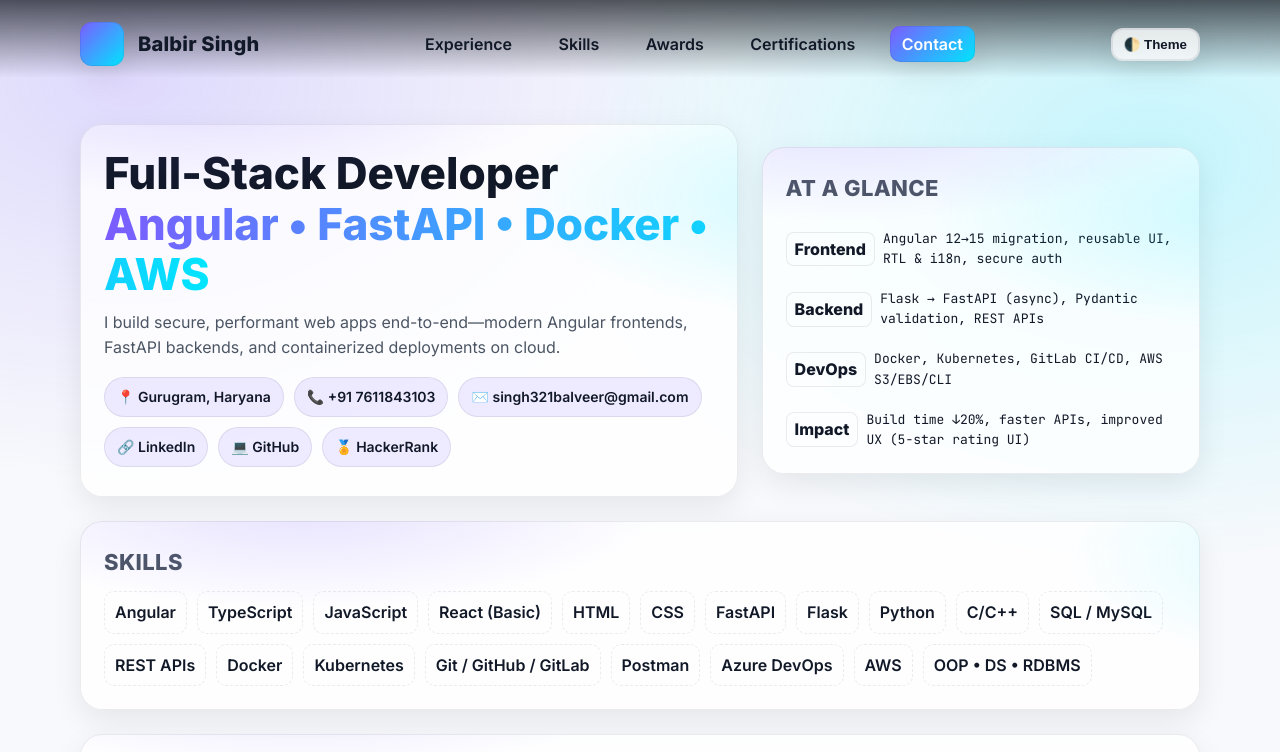
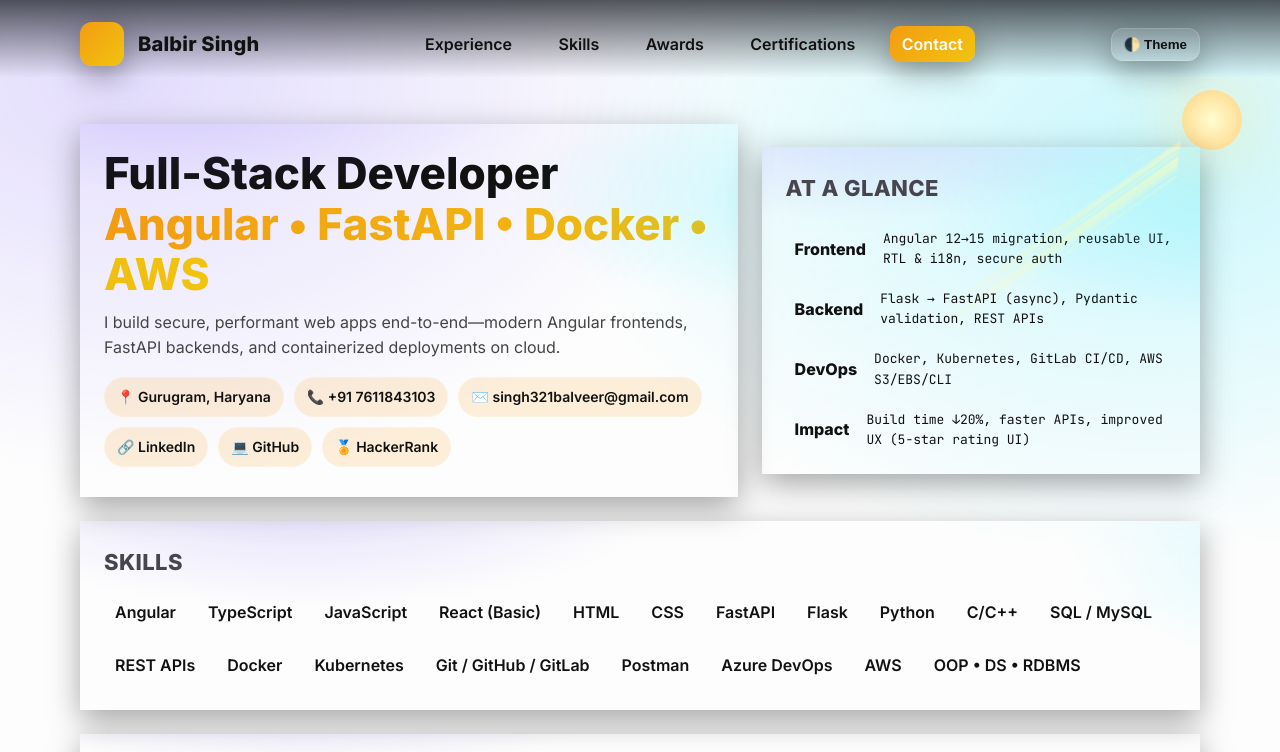
Before and after one commit to balbirsingh08/balbir-singh-portfolio, a plain HTML site: page index.html in a window 1280 px wide. Both pictures are taken after a click on the button "🌓 Theme". Shown: the top 752 px of the page. Drawn offline with Linux system fonts and the light colour scheme.

Commit message:
sunlight

```diff
--- a/index.html
+++ b/index.html
@@ -15,28 +15,57 @@
   <link href="https://fonts.googleapis.com/css2?family=Inter:wght@300;400;600;800&family=JetBrains+Mono:wght@400;700&display=swap" rel="stylesheet">
 
   <style>
-    :root{
+/* Default (Rainy Mode) */
+    :root {
+      --bg: #0a0f1a;
+      --card: rgba(255, 255, 255, 0.06);
+      --card-stroke: rgba(255, 255, 255, 0.15);
+      --text: #e9eef7;
+      --muted: #a9b3c7;
+      --accent: #00bfff;
+      --accent-2: #0077ff;
+      --chip-bg: rgba(0,191,255,0.15);
+      --shadow: 0 10px 30px rgba(0,0,0,0.35);
+    }
+
+    /* Day */
+    [data-theme="day"] {
+      --bg: #fdfdfd;
+      --text: #111;
+      --muted: #444;
+      --accent: #f39c12;
+      --accent-2: #f1c40f;
+      --chip-bg: rgba(243,156,18,0.15);
+    }
+
+    /* Night */
+    [data-theme="night"] {
       --bg: #0b0f17;
-      --card: rgba(255,255,255,0.06);
-      --card-stroke: rgba(255,255,255,0.15);
       --text: #e9eef7;
       --muted: #a9b3c7;
       --accent: #7c5cff;
       --accent-2: #00e5ff;
       --chip-bg: rgba(124,92,255,0.15);
-      --ok: #22c55e;
-      --warn: #f59e0b;
-      --shadow: 0 10px 30px rgba(0,0,0,0.35), inset 0 0 0 1px var(--card-stroke);
-      --radius-xl: 22px;
     }
-    [data-theme="light"]{
-      --bg: #f7f9fc;
-      --card: rgba(255,255,255,0.8);
-      --card-stroke: rgba(16,24,40,0.08);
-      --text: #111827;
-      --muted: #4b5563;
-      --chip-bg: rgba(124,92,255,0.12);
-      --shadow: 0 10px 30px rgba(0,0,0,0.08), inset 0 0 0 1px var(--card-stroke);
+
+    /* Spring */
+    [data-theme="spring"] {
+      --bg: #f0fff4;
+      --text: #064e3b;
+      --muted: #047857;
+      --accent: #10b981;
+      --accent-2: #34d399;
+      --chip-bg: rgba(16,185,129,0.15);
+    }
+
+    /* Winter */
+    [data-theme="winter"] {
+      --bg: #f0f9ff;
+      --text: #0c4a6e;
+      --muted: #0369a1;
+      --accent: #38bdf8;
+      --accent-2: #0ea5e9;
+      --chip-bg: rgba(14,165,233,0.15);
     }
 
     *{box-sizing:border-box}
@@ -202,6 +231,112 @@
       body{background:white}
       .card{box-shadow:none; background:white; border:1px solid #ddd}
     }
+  /* Sparkle effect */
+    .sparkle {
+      position: absolute;
+      width: 8px;
+      height: 8px;
+      background: radial-gradient(circle, #fff, transparent);
+      border-radius: 50%;
+      pointer-events: none;
+      animation: sparkleAnim 1s ease-out forwards;
+    }
+
+    @keyframes sparkleAnim {
+      from {
+        opacity: 1;
+        transform: scale(1);
+      }
+      to {
+        opacity: 0;
+        transform: scale(3);
+      }
+    }
+   /* Rain drops */
+/* === Weather effects (for classes you create in JS) === */
+.rain{
+  position: fixed;
+  top: -12vh;
+  width: 2px;
+  height: 14vh;
+  background: linear-gradient(to bottom, rgba(255,255,255,.8), rgba(255,255,255,0));
+  filter: blur(.5px);
+  animation: rainfall 0.9s linear infinite;
+  pointer-events: none;
+  z-index: 0;
+}
+@keyframes rainfall{
+  to { transform: translateY(120vh); opacity: .25; }
+}
+
+.snow{
+  position: fixed;
+  top: -8vh;
+  color: #fff;
+  text-shadow: 0 0 6px rgba(255,255,255,.6);
+  animation: snowfall linear infinite;
+  pointer-events: none;
+  z-index: 0;
+}
+@keyframes snowfall{
+  to { transform: translate3d(12vw, 115vh, 0) rotate(360deg); opacity: .8; }
+}
+
+.leaf{
+  position: fixed;
+  left: -4vw;         /* start just off-screen on the left  */
+  animation: leafFloat linear infinite;
+  pointer-events: none;
+  z-index: 0;
+}
+@keyframes leafFloat{
+  to { transform: translate3d(108vw, 22vh, 0) rotate(540deg); opacity: .9; }
+}
+/* 🌞 Sunlight effect */
+.sunlight {
+  position: fixed;
+  top: 75px; /* push below header */
+  right: 0;
+  bottom: 0;
+  left: 0;
+  pointer-events: none;
+  z-index: 0; /* keep behind content */
+  overflow: hidden;
+}
+
+.sunlight .sun {
+  width: 60px;
+  height: 60px;
+  border-radius: 50%;
+  background: radial-gradient(circle, #fffdd0, #ffd27f);
+  position: absolute;
+  top: 2%;
+  right: 3%;
+  box-shadow: 0 0 80px rgba(255, 230, 150, 0.9);
+  mix-blend-mode: screen;
+}
+
+/* Sun rays diagonal top-right → bottom-left */
+.sunlight .ray {
+  position: absolute;
+  width: 300px;
+  height: 3px;
+  background: linear-gradient(to left, rgba(255,255,200,0.6), transparent);
+  top: 5%;
+  right: 5%;
+  transform-origin: top right;
+  opacity: 0.4;
+  animation: raySweep 5s ease-in-out infinite alternate;
+}
+
+@keyframes raySweep {
+  from { opacity: 0.2; transform: rotate(-35deg) translate(-30px, -15px); }
+  to   { opacity: 0.8; transform: rotate(-35deg) translate(-80px, 40px); }
+}
+
+/* Keep content above effects */
+header, .container { position: relative; z-index: 1; }
+
   </style>
 </head>
 <body>
@@ -384,26 +519,115 @@
       © <span id="year"></span> Balbir Singh • Built with vanilla HTML/CSS/JS • <a href="#top">Back to top</a>
     </footer>
   </main>
-
   <script>
     // Year
     document.getElementById('year').textContent = new Date().getFullYear();
 
-    // Theme toggle (persist)
-    const root = document.documentElement;
+    // Theme toggle
     const toggle = document.getElementById('themeToggle');
-    const saved = localStorage.getItem('theme');
-    if(saved){ document.documentElement.setAttribute('data-theme', saved); }
-    toggle.addEventListener('click', () => {
-      const isLight = document.documentElement.getAttribute('data-theme') === 'light';
-      const next = isLight ? 'dark' : 'light';
-      document.documentElement.setAttribute('data-theme', next);
-      localStorage.setItem('theme', next);
+    const modes = ["rainy", "day", "spring", "winter"];
+    let modeIndex = 0;
+
+    const saved = localStorage.getItem("theme");
+    if (saved && modes.includes(saved)) {
+      document.documentElement.setAttribute("data-theme", saved);
+      modeIndex = modes.indexOf(saved);
+    } else {
+      document.documentElement.setAttribute("data-theme", "rainy"); // default
+      modeIndex = 0;
+    }
+
+    toggle.addEventListener("click", () => {
+      modeIndex = (modeIndex + 1) % modes.length;
+      const next = modes[modeIndex];
+      document.documentElement.setAttribute("data-theme", next);
+      localStorage.setItem("theme", next);
+      handleEffects(next);
     });
 
-    // Reveal on load (already staggered via CSS)
-    document.querySelectorAll('.reveal').forEach((el,i)=>{
-      // No JS needed; CSS handles delays. Keep for future intersection observers.
+    // Weather effects
+    function handleEffects(theme){
+      document.querySelectorAll(".rain, .snow, .leaf, .sunlight").forEach(el=>el.remove());
+
+      if(theme === "rainy"){
+        for(let i=0; i<80; i++){
+          const drop = document.createElement("div");
+          drop.className = "rain";
+          drop.style.left = Math.random() * window.innerWidth + "px";
+          drop.style.animationDuration = (0.5 + Math.random()*0.9) + "s";
+          document.body.appendChild(drop);
+        }
+      }
+
+      if(theme === "winter"){
+        for(let i=0; i<50; i++){
+          const snow = document.createElement("div");
+          snow.className = "snow";
+          snow.style.left = Math.random() * window.innerWidth + "px";
+          snow.style.fontSize = (10 + Math.random() * 10) + "px";
+          snow.textContent = "❄";
+          snow.style.animationDuration = (3 + Math.random()*3) + "s";
+          document.body.appendChild(snow);
+        }
+      }
+
+      if(theme === "spring"){
+        for(let i=0; i<30; i++){
+          const leaf = document.createElement("div");
+          leaf.className = "leaf";
+          leaf.textContent = "🍂";
+          leaf.style.top = Math.random() * window.innerHeight + "px";
+          leaf.style.fontSize = (12 + Math.random() * 14) + "px";
+          leaf.style.animationDuration = (4 + Math.random()*3) + "s";
+          document.body.appendChild(leaf);
+        }
+      }
+
+      if(theme === "day"){
+        const sunlight = document.createElement("div");
+        sunlight.className = "sunlight";
+
+        // add sun
+        const sun = document.createElement("div");
+        sun.className = "sun";
+        sunlight.appendChild(sun);
+
+        // add 20+ rays
+        for(let i=0; i<22; i++){
+          const ray = document.createElement("div");
+          ray.className = "ray";
+          ray.style.transform = `rotate(-35deg) translate(-${i*40}px, ${i*20}px)`;
+          ray.style.animationDuration = (4 + Math.random()*3) + "s";
+          sunlight.appendChild(ray);
+        }
+
+        document.body.appendChild(sunlight);
+      }
+
+    }
+
+    // Init
+    handleEffects(document.documentElement.getAttribute("data-theme"));
+
+    // Sparkle on click
+    document.addEventListener("click", function(e) {
+      for (let i = 0; i < 20; i++) {
+        const sparkle = document.createElement("div");
+        sparkle.className = "sparkle";
+        document.body.appendChild(sparkle);
+
+        const angle = Math.random() * 2 * Math.PI;
+        const radius = Math.random() * 60;
+        const x = e.pageX + Math.cos(angle) * radius;
+        const y = e.pageY + Math.sin(angle) * radius;
+
+        sparkle.style.left = `${x}px`;
+        sparkle.style.top = `${y}px`;
+        sparkle.style.position = "absolute";
+        sparkle.style.background = `radial-gradient(circle, hsl(${Math.random()*360}, 100%, 70%), transparent)`;
+
+        setTimeout(() => sparkle.remove(), 1000);
+      }
     });
   </script>
 </body>
```
